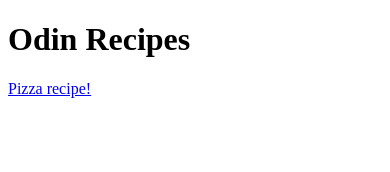
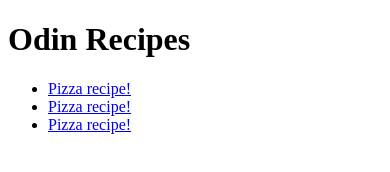
Before and after one commit to Herodotus9719/odin-recipes, a plain HTML site: page index.html in a window 390 px wide. Drawn offline with Linux system fonts and the light colour scheme.

Commit message:
Updated the hamburger and lasagna links in the main file, put them all in an ul

```diff
--- a/index.html
+++ b/index.html
@@ -10,7 +10,11 @@
 
 <body>
     <h1>Odin Recipes</h1>
-    <a href="recipes/pizza.html">Pizza recipe!</a>
+    <ul>
+        <li><a href="recipes/pizza.html">Pizza recipe!</a></li>
+        <li><a href="recipes/hamburger.html">Pizza recipe!</a></li>
+        <li><a href="recipes/lasagna.html">Pizza recipe!</a></li>
+    </ul>
 </body>
 
 </html>
```
